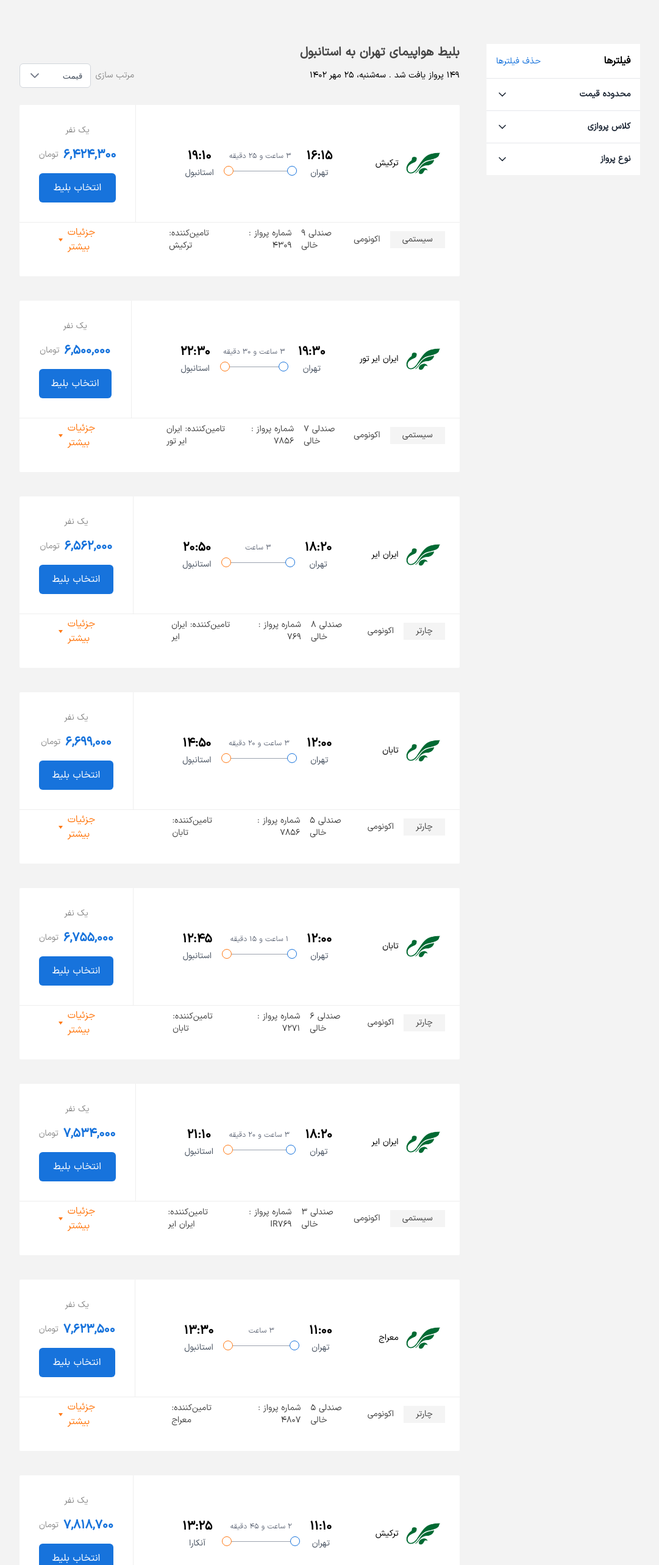
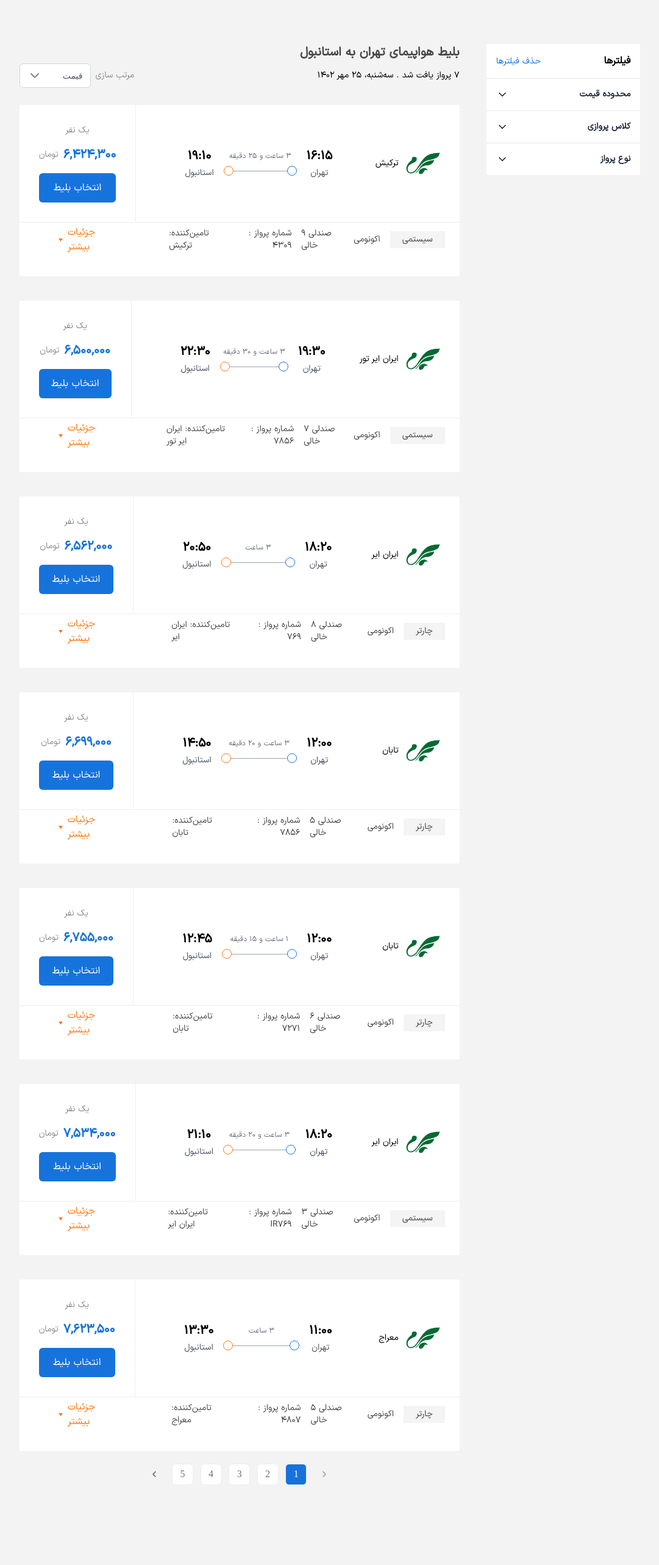
Before and after one commit to AmirNBK/fly-today, a Next.js app: page /flight/search in a window 1280 px wide. Shown: the top 2566 px of the page at 61% size, without its empty margins (99-1180 px from the left). After the commit the page ends 2476 px from the top, so only its background shows below. Built offline with nearby package versions, Linux system fonts and the light colour scheme; a web font is replaced by a local one.

Commit message:
made the pagination functional  with query params

```diff
--- a/app/flight/search/page.tsx
+++ b/app/flight/search/page.tsx
@@ -1,20 +1,40 @@
 import FlightFilters from "@/components/FlightFilters/FlightFilters";
 import FlightResults from "@/components/FlightResults/FlightResults";
-import localFont from 'next/font/local'
-const IranSans = localFont({ src: '../../../assets/fonts/IRANSansXFaNum-Regular.ttf' })
-import data from '@/data/data.json'
+import localFont from 'next/font/local';
+import { FC } from 'react';
+import data from '@/data/data.json';
+const IranSans = localFont({ src: '../../../assets/fonts/IRANSansXFaNum-Regular.ttf' });
 
-export default function Home() {
+const ITEMS_PER_PAGE = 7;
 
+const getPaginatedData = (page: number) => {
+    const flightData = data.pricedItineraries;
+    const startIndex = (page - 1) * ITEMS_PER_PAGE;
+    const endIndex = startIndex + ITEMS_PER_PAGE;
+    return flightData.slice(startIndex, endIndex);
+};
+
+interface PageProps {
+    searchParams: {
+        page?: string;
+    };
+}
+
+const Home: FC<PageProps> = ({ searchParams }) => {
+    const page = parseInt(searchParams.page as string, 10) || 1;
+    const flights = getPaginatedData(page);
+    const totalPages = Math.ceil(data.pricedItineraries.length / ITEMS_PER_PAGE);
 
     return (
         <main className={`${IranSans.className} flex flex-row p-6 w-10/12 gap-11 mx-auto mt-12`}>
             <div className="flex-[2]">
-                <FlightResults data={data} />
+                <FlightResults data={flights} allData={data} currentPage={page} totalPages={totalPages} />
             </div>
             <div className="flex-[0.7]">
                 <FlightFilters />
             </div>
         </main>
     );
-}
+};
+
+export default Home;
--- a/components/FlightResults/FlightResults.tsx
+++ b/components/FlightResults/FlightResults.tsx
@@ -6,14 +6,15 @@ import { FlightData } from '@/types/types';
 import { convertTimeToPersianFormat, extractDateTimeInfo, getCabinClass } from '@/commonFuncs/functions'
 
 
-const FlightResults = ({ data }: { data: FlightData }) => {
+const FlightResults = ({ data , allData }: { data: FlightData , allData : any }) => {
 
-    const airlinesDict = data.additionalData.airlines.reduce((acc, airline) => {
+
+    const airlinesDict = allData.additionalData.airlines.reduce((acc, airline) => {
         acc[airline.iata] = airline.nameFa;
         return acc;
     }, {});
 
-    const airportsDict = data.additionalData.airports.reduce((acc, airport) => {
+    const airportsDict = allData.additionalData.airports.reduce((acc, airport) => {
         acc[airport.iata] = airport.cityFa;
         return acc;
     }, {});
@@ -28,13 +29,13 @@ const FlightResults = ({ data }: { data: FlightData }) => {
             <div className='flex flex-row justify-between items-center w-full'>
                 <SortingComponent />
                 <p className='rtl text-sm'>
-                    {data.pricedItineraries.length} پرواز یافت شد . سه‌شنبه، 25 مهر 1402
+                    {data.length} پرواز یافت شد . سه‌شنبه، 25 مهر 1402
                 </p>
             </div>
 
 
             <div className='FlightResults__results w-full mt-6 flex flex-col gap-10'>
-                {data.pricedItineraries.map((item, index) => {
+                {data.map((item, index) => {
                     const airlineNameFa = airlinesDict[item.validatingAirlineCode] || item.validatingAirlineCode;
                     const originCityFa = airportsDict[item.originDestinationOptions[0].flightSegments[0].departureAirportLocationCode] || item.originDestinationOptions[0].flightSegments[0].departureAirportLocationCode;
                     const destinationCityFa = airportsDict[item.originDestinationOptions[0].flightSegments[0].arrivalAirportLocationCode] || item.originDestinationOptions[0].flightSegments[0].arrivalAirportLocationCode;
@@ -69,7 +70,7 @@ const FlightResults = ({ data }: { data: FlightData }) => {
                 })}
             </div>
 
-            <PaginatorComponent />
+            <PaginatorComponent data={allData} />
         </div>
     );
 };
--- a/components/PaginatorComponent/PaginatorComponent.tsx
+++ b/components/PaginatorComponent/PaginatorComponent.tsx
@@ -1,21 +1,30 @@
 'use client';
 import React, { useState } from 'react';
 import { Paginator, PaginatorPageChangeEvent } from 'primereact/paginator';
+import { FlightData } from '@/types/types';
+import { useRouter } from 'next/navigation';
 
-
-const PaginatorComponent = () => {
+const PaginatorComponent = ({ data }: { data: FlightData }) => {
+    const router = useRouter();
     const [first, setFirst] = useState<number>(0);
-    const [rows, setRows] = useState<number>(10);
+    const [rows, setRows] = useState<number>(7);
 
     const onPageChange = (event: PaginatorPageChangeEvent) => {
+        const newPage = (event.first / event.rows) + 1;
         setFirst(event.first);
         setRows(event.rows);
+        router.push(`/flight/search?page=${newPage}`); // Update the URL with the new page number
     };
 
     return (
         <div className='PaginatorComponent w-full'>
-            <Paginator first={first} rows={rows} totalRecords={120} rowsPerPageOptions={[10, 20, 30]} onPageChange={onPageChange}
-                className=' bg-transparent w-full'
+            <Paginator
+                first={first}
+                rows={rows}
+                totalRecords={data.pricedItineraries.length}
+                rowsPerPageOptions={[7, 14, 21]}
+                onPageChange={onPageChange}
+                className='bg-transparent w-full'
             />
         </div>
     );
```
